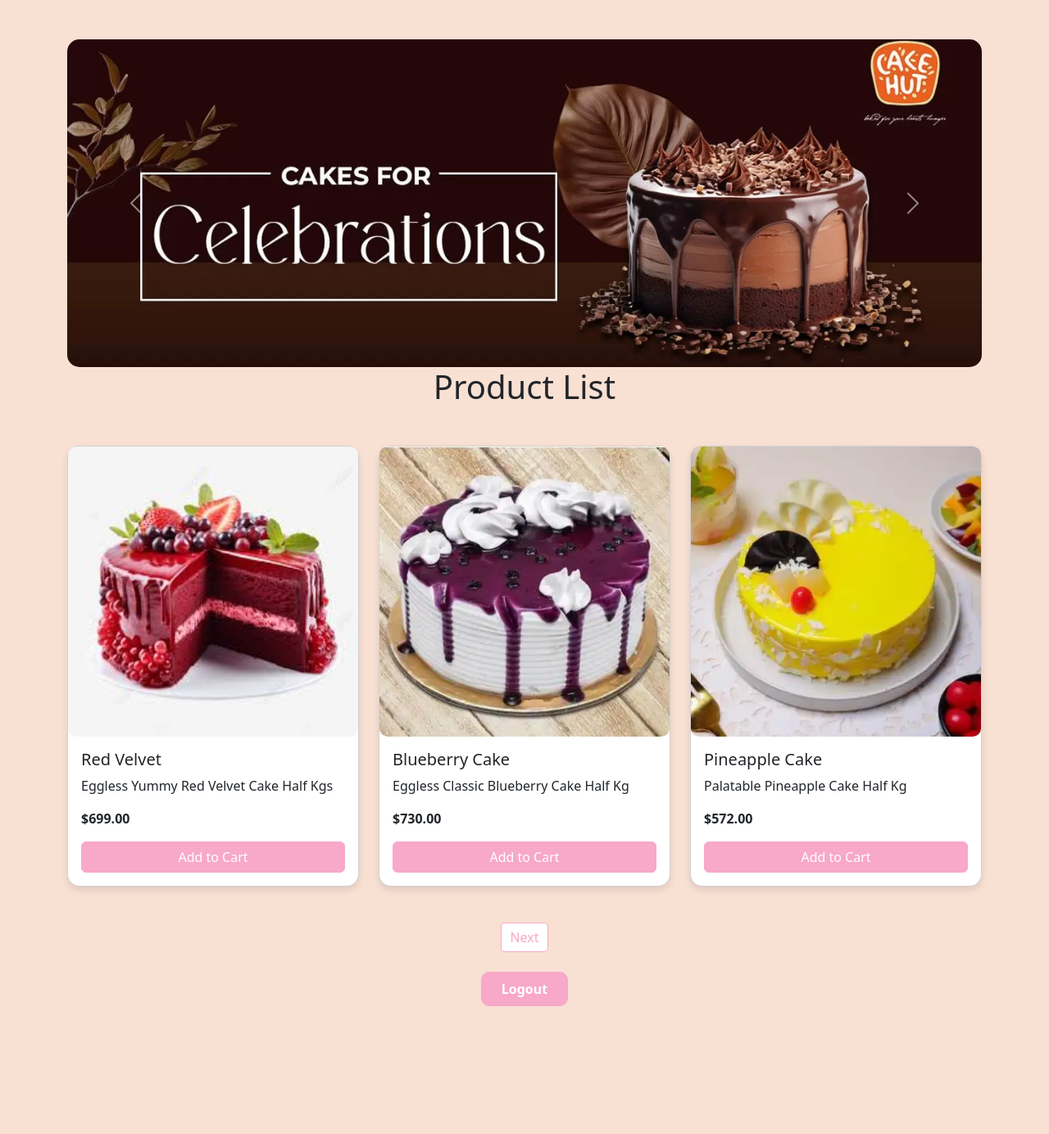
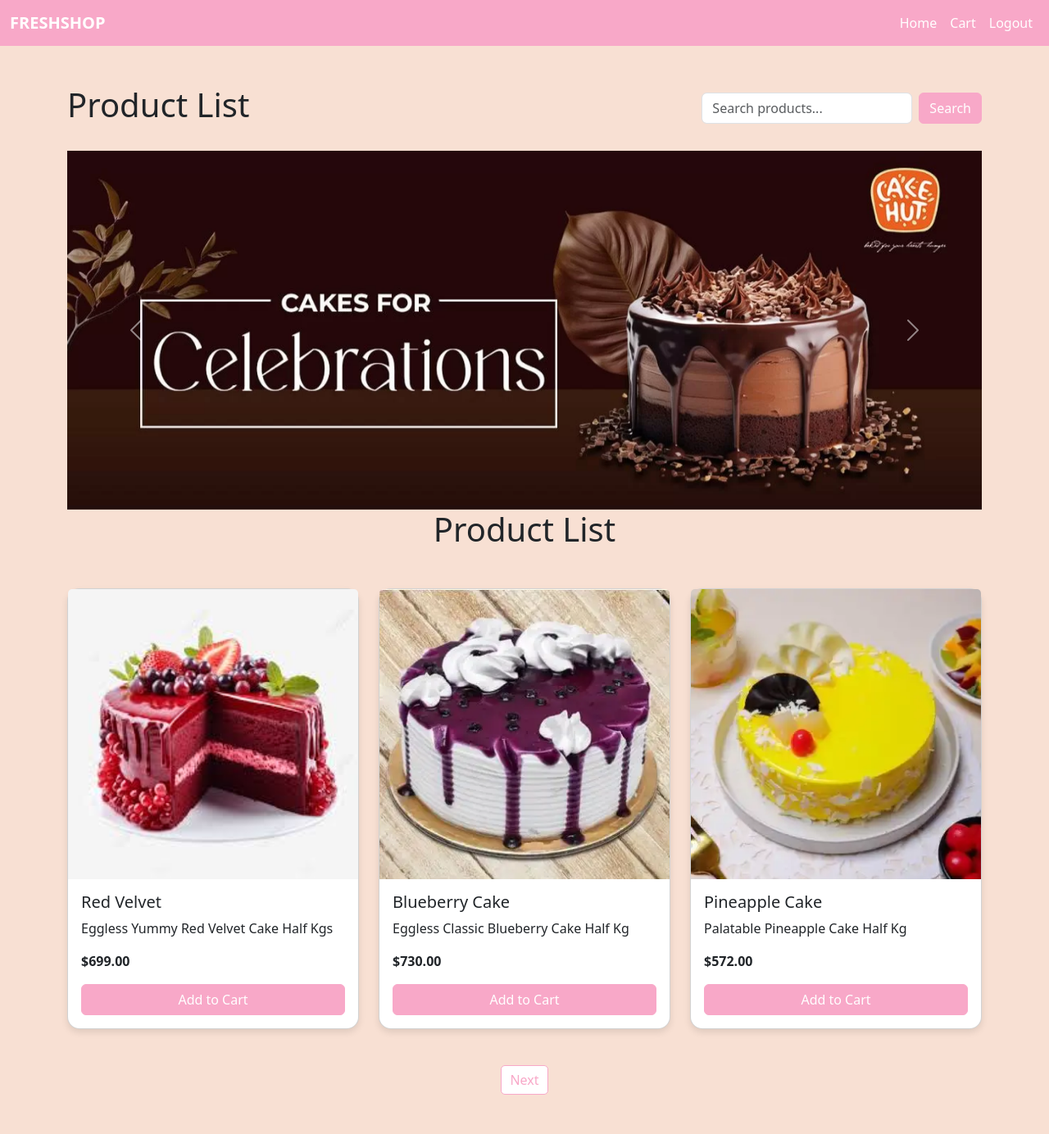
Before and after one commit to Sethulakshmi4/FreshShop, a Django app: page /view_products/ in a window 1280 px wide. Shown: the whole page at 82% size. Before the commit the page ends 1228 px from the top, so only its background shows below. Run offline with Django 5.2, Linux system fonts and the light colour scheme; a user stored in the database is signed in; data comes from the database, SQL or seed files in the repository; both versions use the stored data as it was after the commit.

Commit message:
Add a Search bar

```diff
--- a/FreshShopapp/templates/view_products.html
+++ b/FreshShopapp/templates/view_products.html
@@ -3,7 +3,7 @@
 <head>
     <meta charset="UTF-8">
     <meta name="viewport" content="width=device-width, initial-scale=1.0">
-    <title>Product List - Cake Shop</title>
+    <title>Product List - FRESHSHOP</title>
     <!-- Bootstrap CSS -->
     <link href="https://cdn.jsdelivr.net/npm/bootstrap@5.3.2/dist/css/bootstrap.min.css" rel="stylesheet">
     <style>
@@ -11,20 +11,19 @@
         body {
             background-color: #f8e0d3; /* Light pink background */
         }
+        .navbar {
+            background-color: #f8a8c8; /* Soft pink */
+        }
+        .navbar-brand, .nav-link {
+            color: white !important;
+        }
+        .nav-link:hover {
+            color: #f57f97 !important; /* Darker pink for hover effect */
+        }
         .card {
             border-radius: 15px;
             box-shadow: 0 4px 8px rgba(0, 0, 0, 0.1);
             margin-bottom: 20px;
-        }
-        .card-header {
-            background-color: #f0c4b4; /* Soft cream color */
-            border-top-left-radius: 15px;
-            border-top-right-radius: 15px;
-        }
-        .card-footer {
-            background-color: #f0c4b4; /* Soft cream color */
-            border-bottom-left-radius: 15px;
-            border-bottom-right-radius: 15px;
         }
         .btn-primary {
             background-color: #f8a8c8; /* Soft pink color */
@@ -32,13 +31,6 @@
         }
         .btn-primary:hover {
             background-color: #f57f97; /* Darker pink for hover effect */
-            border-color: #f57f97;
-        }
-        .card img {
-            border-radius: 10px;
-        }
-        .text-primary {
-            color: #f8a8c8; /* Matching pink color for the link */
         }
         .pagination a {
             color: #f8a8c8;
@@ -50,31 +42,43 @@
             background-color: #f57f97;
             color: white;
         }
-        /* Carousel styles */
-        .carousel-item img {
-            object-fit: cover;
-            height: 400px; /* Set fixed height for the carousel images */
-            border-radius: 15px;
-        }
-        .btn-logout {
-            background-color: #f8a8c8;
-            border-radius: 10px;
-            border: 1px solid #f8a8c8;
-            text-decoration: none;
-            font-weight: bold;
-            transition: background-color 0.3s, transform 0.2s;
-        }
-
-        .btn-logout:hover {
-            background-color: #f57f97; /* Darker pink for hover */
-            border-color: #f57f97;
-            transform: scale(1.05); /* Slight zoom effect on hover */
-        }
-
     </style>
 </head>
 <body>
+    <!-- Navigation Bar -->
+    <nav class="navbar navbar-expand-lg navbar-light">
+        <div class="container-fluid">
+            <a class="navbar-brand fw-bold" href="{% url 'view_products' %}">FRESHSHOP</a>
+            <button class="navbar-toggler" type="button" data-bs-toggle="collapse" data-bs-target="#navbarNav" aria-controls="navbarNav" aria-expanded="false" aria-label="Toggle navigation">
+                <span class="navbar-toggler-icon"></span>
+            </button>
+            <div class="collapse navbar-collapse" id="navbarNav">
+                <ul class="navbar-nav ms-auto">
+                    <li class="nav-item">
+                        <a class="nav-link" href="{% url 'home' %}">Home</a>
+                    </li>
+                    <li class="nav-item">
+                        <a class="nav-link" href="{% url 'view_cart' %}">Cart</a>
+                    </li>
+                    <li class="nav-item">
+                        <a class="nav-link" href="{% url 'logout' %}">Logout</a>
+                    </li>
+                </ul>
+            </div>
+        </div>
+    </nav>
+
     <div class="container py-5">
+        <!-- Search Bar -->
+        <div class="d-flex justify-content-between align-items-center mb-4">
+            <h1>Product List</h1>
+            <form class="d-flex" method="get" action="">
+                <input type="text" name="search" class="form-control me-2" placeholder="Search products..." value="{{ query }}">
+                <button type="submit" class="btn btn-primary">Search</button>
+            </form>
+        </div>
+
+
         <!-- Image Slider (Carousel) -->
         <div id="carouselExampleAutoplaying" class="carousel slide carousel-fade" data-bs-ride="carousel">
             <div class="carousel-inner">
@@ -97,11 +101,13 @@
 
         <h1 class="text-center mb-5">Product List</h1>
 
+        <!-- Product Grid -->
         <div class="row">
+            {% if page_obj %}
                 {% for product in page_obj %}
                     <div class="col-md-4 col-sm-12 mb-4">
                         <div class="card">
-                        <img src="{{ product.image.url }}" alt="{{ product.name }}" class="card-img-top" width="100">
+                            <img src="{{ product.image.url }}" alt="{{ product.name }}" class="card-img-top">
                             <div class="card-body">
                                 <h5 class="card-title">{{ product.name }}</h5>
                                 <p class="card-text">{{ product.description }}</p>
@@ -111,23 +117,21 @@
                         </div>
                     </div>
                 {% endfor %}
+            {% else %}
+                <p class="text-center text-muted">No products match your search query.</p>
+            {% endif %}
         </div>
 
         <!-- Pagination -->
         <div class="d-flex justify-content-center">
             <div class="pagination">
                 {% if page_obj.has_previous %}
-                    <a href="?page={{ page_obj.previous_page_number }}" class="page-link">Previous</a>
+                    <a href="?q={{ query }}&page={{ page_obj.previous_page_number }}" class="page-link">Previous</a>
                 {% endif %}
                 {% if page_obj.has_next %}
-                    <a href="?page={{ page_obj.next_page_number }}" class="page-link">Next</a>
+                    <a href="?q={{ query }}&page={{ page_obj.next_page_number }}" class="page-link">Next</a>
                 {% endif %}
             </div>
-        </div>
-
-        <!-- Logout Link -->
-        <div class="text-center mt-4">
-            <a href="{% url 'logout' %}" class="btn btn-logout text-white px-4 py-2">Logout</a>
         </div>
     </div>
 
--- a/FreshShopapp/views.py
+++ b/FreshShopapp/views.py
@@ -59,14 +59,17 @@ def logout_view(request):
 @never_cache
 @login_required
 def view_products(request):
-    products = Product.objects.all()
-    # query = request.GET.get('q',' ')
-    # # Fetch all products from the database
+    # Get the search query from the request
+    query = request.GET.get('search', '')
 
-    # if query:
-    #     products = products.filter(
-    #         Q(name_icontains=query) | Q(description_icontains=query)
-    #     )
+    if query:
+        # Filter products by name or description containing the search term (case-insensitive)
+        products = Product.objects.filter(
+            Q(name__icontains=query) | Q(description__icontains=query)
+        )
+    else:
+        # If no search query, display all products
+        products = Product.objects.all()
 
     # Set up pagination
     paginator = Paginator(products, 3)  # 3 products per page
```
Also changed, not shown: db.sqlite3. Lines whose indentation alone changed are shown as unchanged.
